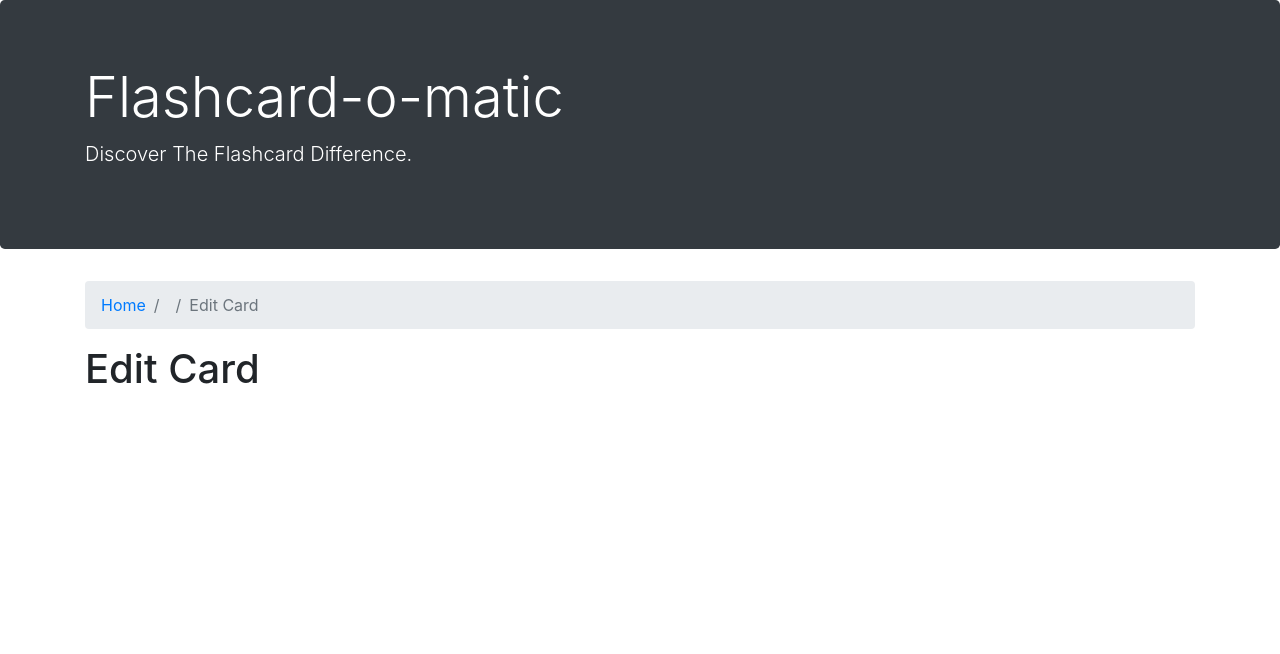
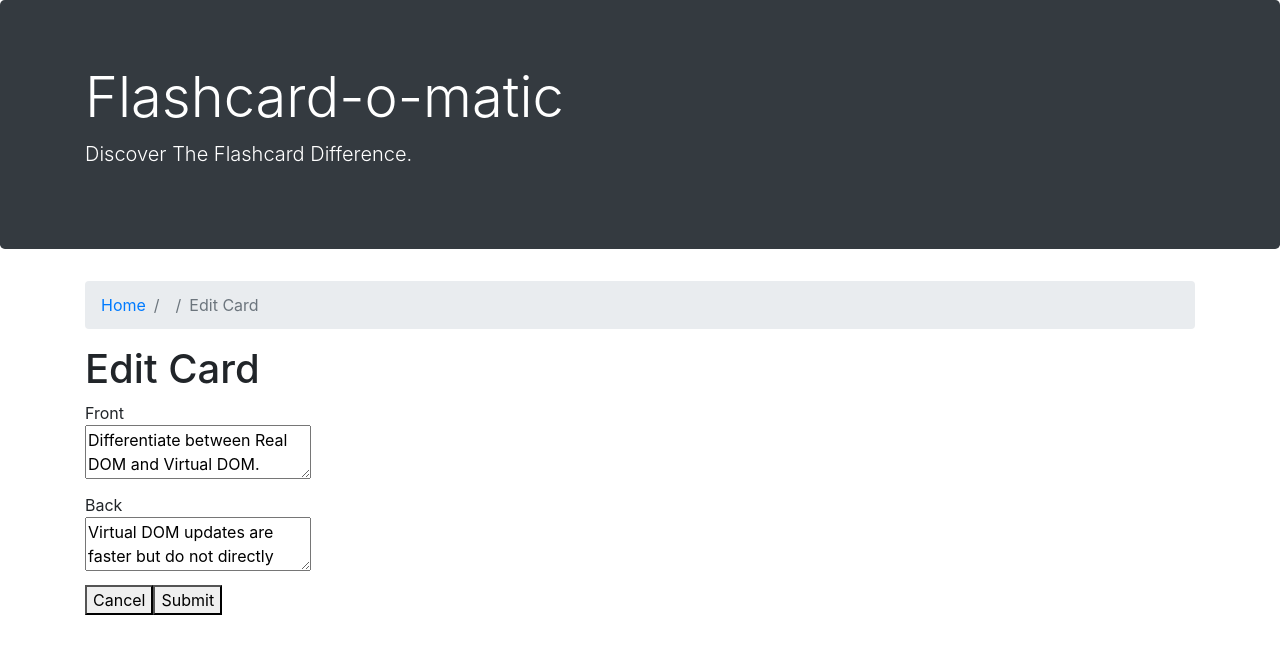
Before and after one commit to StevenRam7/Flashcards-App, a React (Create React App) app: page /decks/1/cards/1/edit in a window 1280 px wide. Shown: the top 654 px of the page. Built offline with nearby package versions, Linux system fonts and the light colour scheme; no server answers; data requests are answered from the project's data file; a web font is replaced by a local one.

Commit message:
editcard incomplete, addcard: save not functional

```diff
--- a/data/db.json
+++ b/data/db.json
@@ -14,6 +14,16 @@
       "description": "123",
       "name": "X",
       "id": 6
+    },
+    {
+      "description": "224",
+      "name": "erthy",
+      "id": 7
+    },
+    {
+      "description": "gregb",
+      "name": "123",
+      "id": 8
     }
   ],
   "cards": [
@@ -46,6 +56,10 @@
       "back": "Renders the first matching child <Route> ",
       "deckId": 2,
       "id": 5
+    },
+    {
+      "deckId": 2,
+      "id": 6
     }
   ]
 }
--- a/src/Layout/AddCard.js
+++ b/src/Layout/AddCard.js
@@ -13,14 +13,16 @@ function AddCard() {
     function doneHandler(event) {
         history.push(`/decks/${deckId}`)
     };
-    //done button works, save button is non-responsive
+
     function submitHandler(event) {
         event.preventDefault();
-        setCard({ front: event.target.front.value, back: event.target.back.value });
-        console.log(event, card);
-
-       createCard(deckId, card).then((data) => console.log(data));
-    };
+        const abortController = new AbortController();
+        setCard({ front: event.target.cardfront.value, back: event.target.cardback.value });
+        console.log(event.target.cardfront.value);
+        createCard(deckId, card, abortController.signal)
+       .then((data) => history.push(`/decks/${deckId}`))
+       //cards are created without front/back text
+    }
 
     useEffect(() => {
         const abortController = new AbortController();
@@ -32,6 +34,8 @@ function AddCard() {
           abortController.abort();
       }
       }, [deckId]);
+
+      console.log(card)
 
     return(
         <div class="add-card-screen">
@@ -55,27 +59,28 @@ function AddCard() {
           <h1>{deck.name}: Add Card</h1>
           <form onSubmit={(e) => submitHandler(e)}>
         <label>
-            Name
+            Front
             <br />
-            <textarea id="front" type="text" name="front" placeholder="Front side of card" />
+            <textarea id="front" type="text" name="cardfront" placeholder="Front side of card" />
             </label>
 
           <br />
           <label>
-            Description
+            Back
             <br />
             <textarea
               id="back"
               type="text"
-              name="back"
+              name="cardback"
               placeholder="Back side of card"
             />
           </label>
-          </form>
           <div class="buttons">
             <button type="button" onClick={() => doneHandler()}>Done</button>
             <button type="submit">Save</button>
           </div>
+          </form>
+
       </div>
         </div>
     )
--- a/src/Layout/Create.js
+++ b/src/Layout/Create.js
@@ -11,6 +11,7 @@ function Create() {
 
   function submitHandler(event) {
     event.preventDefault();
+    console.log(event.target.description)
     createDeck({ description: event.target.description.value, name: event.target.deckname.value })
     .then((data) => history.push(`/decks/${data.id}`))
   }
--- a/src/Layout/EditCard.js
+++ b/src/Layout/EditCard.js
@@ -4,15 +4,24 @@ import { readCard, readDeck, updateCard } from "../utils/api";
 
 function EditCard() {
     const [deck, setDeck] = useState({});
-  const { deckId } = useParams();
+    const [card, setCard] = useState({});
+  const { deckId, cardId } = useParams();
   const history = useHistory();
   function loadDeck() {
     readDeck(deckId).then(setDeck);
   };
 
+  function submitHandler(event) {
+
+  }
+
+  function cancelHandler() {
+
+  }
+
   useEffect(() => {
     const abortController = new AbortController();
-    if (!deckId) return;
+    if (!deckId) return
     readDeck(deckId, abortController.signal)
     .then((data) => setDeck(data));
     return () => {
@@ -20,6 +29,18 @@ function EditCard() {
       abortController.abort();
   }
   }, [deckId]);
+
+  useEffect(() => {
+    const abortController = new AbortController();
+     readCard(cardId, abortController.signal)
+    .then((data) => setCard(data));
+    return () => {
+      console.log("Cleanup EditCard!");
+      abortController.abort();
+  }
+  }, [cardId]);
+
+  console.log(card);
 
   return(
       <div class="editcard-screen">
@@ -41,6 +62,29 @@ function EditCard() {
     </div>
     <div class="forms">
         <h1>Edit Card</h1>
+        <form onSubmit={(e) => submitHandler(e)}>
+        <label>
+            Front
+            <br />
+            <textarea id="front" type="text" name="front" value={card.front} />
+            </label>
+
+          <br />
+          <label>
+            Back
+            <br />
+            <textarea
+              id="back"
+              type="text"
+              name="back"
+              value={card.back}
+            />
+          </label>
+          <div class="buttons">
+            <button type="button" onClick={() => cancelHandler()}>Cancel</button>
+            <button type="submit">Submit</button>
+          </div>
+          </form>
     </div>
     </div>
   )
--- a/src/Layout/View.js
+++ b/src/Layout/View.js
@@ -105,6 +105,7 @@ console.log(markDelete)
                       Edit
                     </Link>
                     <button class="btn btn-danger" onClick={() => cardDeleter(card.id)}><span class="oi oi-trash"></span></button>
+                    {/*doesn't reload page upon deleting card*/}
                   </div>
                 </div>
               </div>
```
